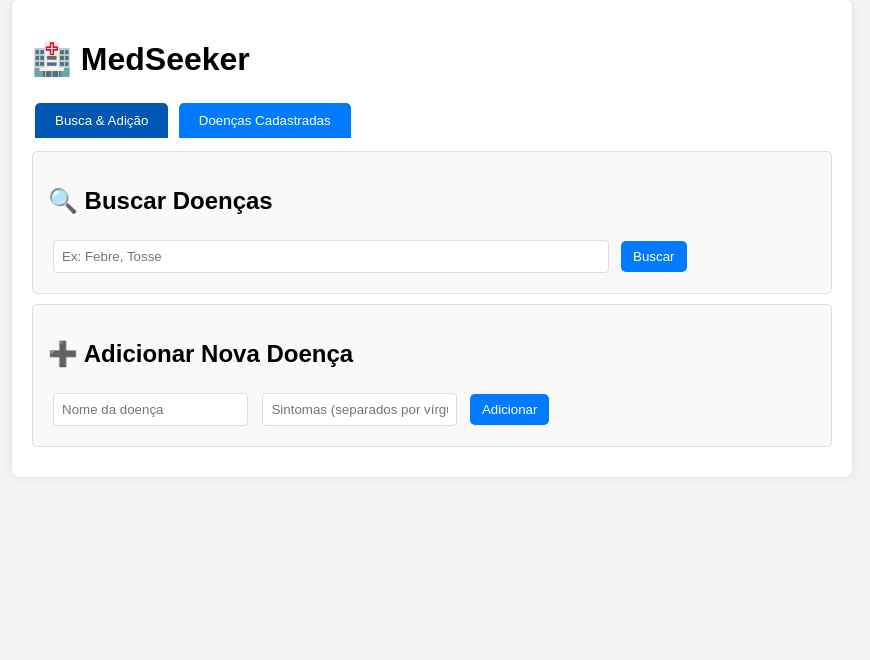
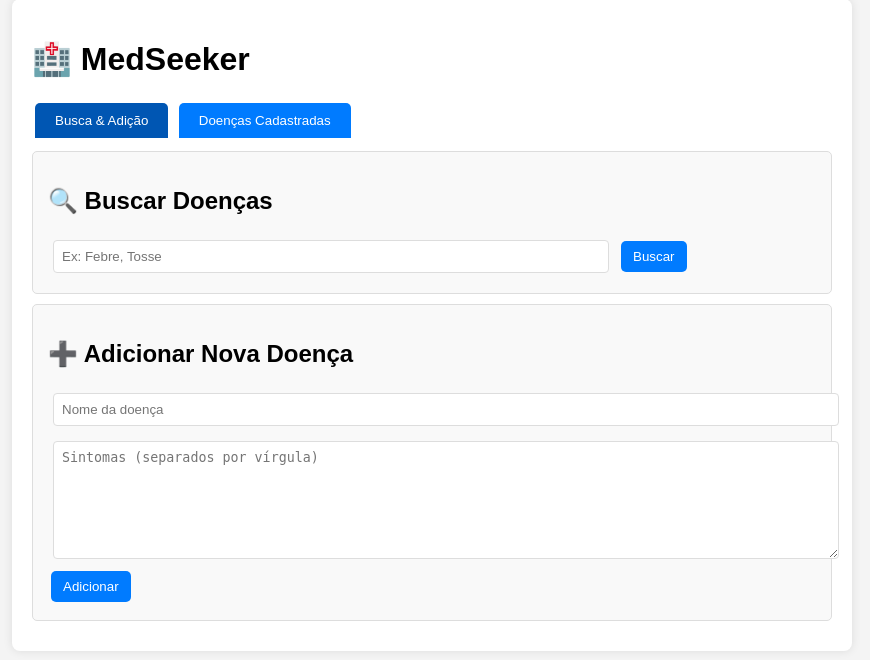
Before and after one commit to omirp-ux/medseeker, a Flask app: page / in a window 1280 px wide. Shown: the part 21-681 px from the top of the page, without its empty margins (208-1078 px from the left). Run offline with Flask 3, Linux system fonts and the light colour scheme.

Commit message:
Aumentar campo de sintomas

```diff
--- a/templates/index.html
+++ b/templates/index.html
@@ -55,11 +55,17 @@
         button:hover {
             background: #0056b3;
         }
-        input, select {
+        input, textarea, select {
             padding: 8px;
             margin: 5px;
             border: 1px solid #ddd;
             border-radius: 4px;
+        }
+        /* Campo de sintomas maior */
+        #novos_sintomas {
+            width: 100%;
+            height: 100px; /* Altura semelhante ao campo de texto do Qwen */
+            resize: vertical; /* Permite redimensionar verticalmente */
         }
         table {
             width: 100%;
@@ -103,8 +109,8 @@
 
             <div class="card">
                 <h2>➕ Adicionar Nova Doença</h2>
-                <input type="text" id="nova_doenca" placeholder="Nome da doença">
-                <input type="text" id="novos_sintomas" placeholder="Sintomas (separados por vírgula)">
+                <input type="text" id="nova_doenca" placeholder="Nome da doença" style="width: 100%; margin-bottom: 10px;">
+                <textarea id="novos_sintomas" placeholder="Sintomas (separados por vírgula)"></textarea>
                 <button onclick="adicionar()">Adicionar</button>
             </div>
         </div>
@@ -244,8 +250,7 @@
             fetch("/exportar")
             .then(response => response.blob())
             .then(blob => {
-                const url = window.URL.createObjectURL(blob);
-                const a = document.createElement("a");
+                const url = window.URL.createObject const a = document.createElement("a");
                 a.href = url;
                 a.download = "banco_de_dados.json";
                 a.click();
```
